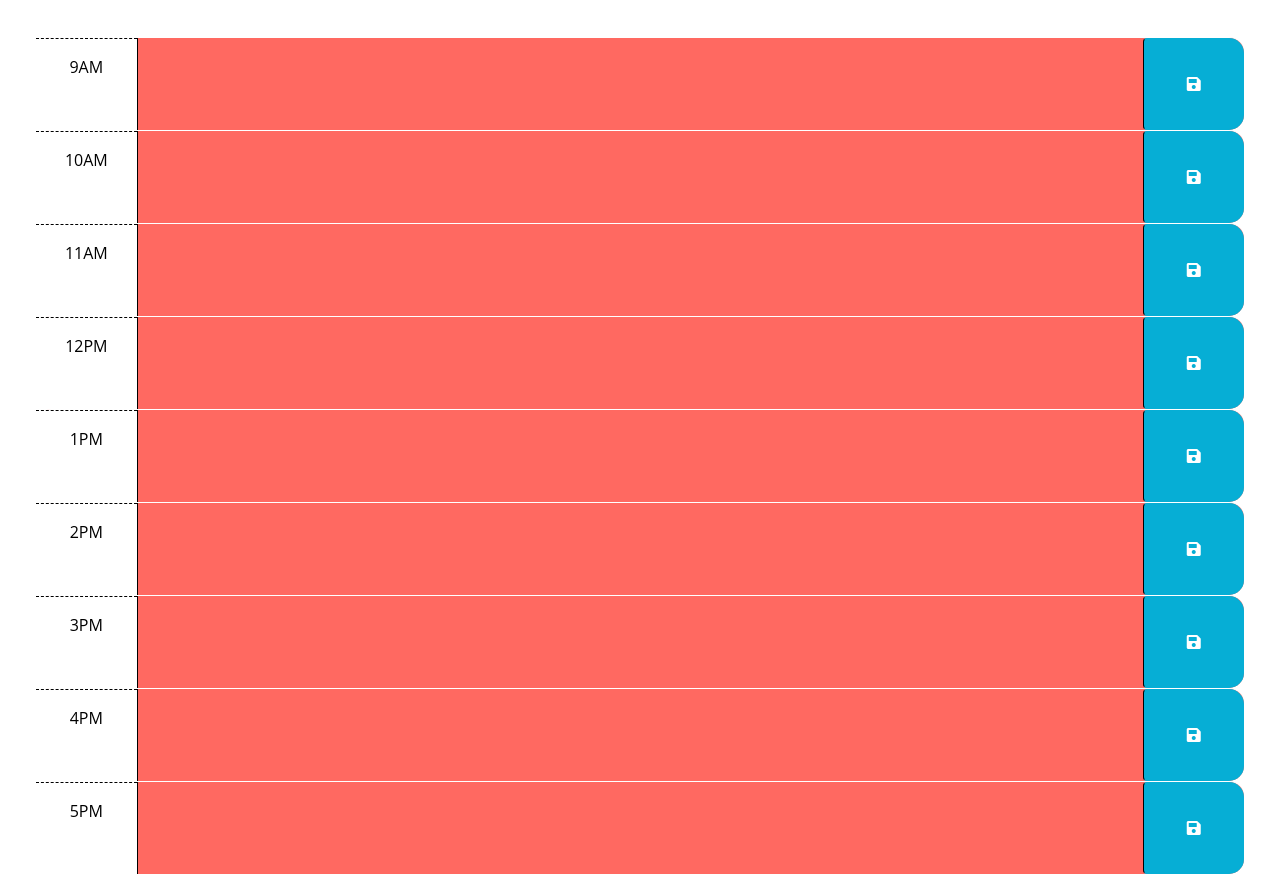
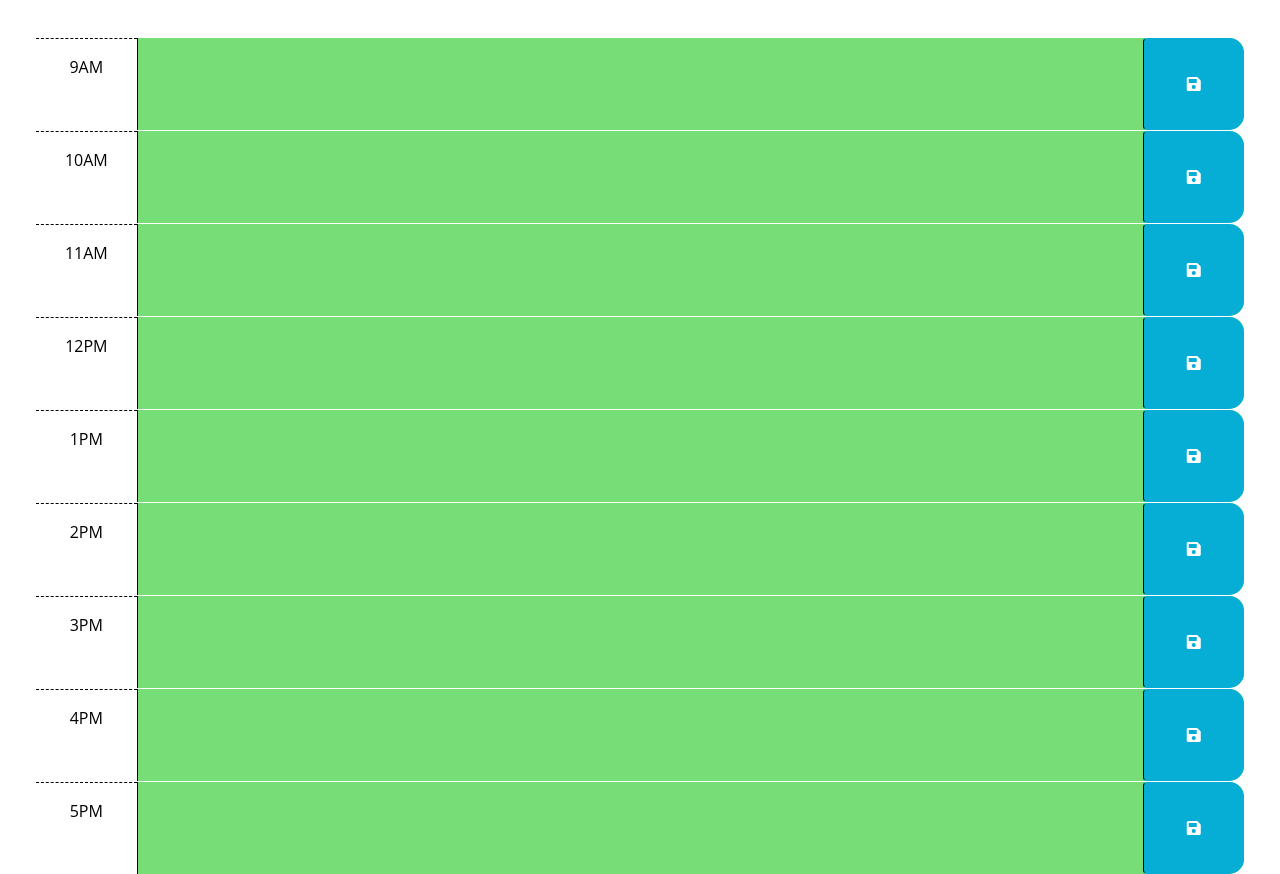
Before and after one commit to KadenDean7/workday-scheduler, a plain HTML site: page assets/index.html in a window 1280 px wide. Shown: the part 260-1134 px from the top of the page. Drawn offline with nearby package versions, Linux system fonts and the light colour scheme.

Commit message:
fixed the colors on the time blocks to display accurately

```diff
--- a/assets/index.html
+++ b/assets/index.html
@@ -67,7 +67,7 @@
         </button>
       </div>
 
-      <div id="hour-1" class="row time-block past">
+      <div id="hour-13" class="row time-block past">
         <div class="col-2 col-md-1 hour text-center py-3">1PM</div>
         <textarea class="col-8 col-md-10 description" rows="3"> </textarea>
         <button class="btn saveBtn col-2 col-md-1" aria-label="save">
@@ -75,7 +75,7 @@
         </button>
       </div>
 
-      <div id="hour-2" class="row time-block past">
+      <div id="hour-14" class="row time-block past">
         <div class="col-2 col-md-1 hour text-center py-3">2PM</div>
         <textarea class="col-8 col-md-10 description" rows="3"> </textarea>
         <button class="btn saveBtn col-2 col-md-1" aria-label="save">
@@ -83,7 +83,7 @@
         </button>
       </div>
 
-      <div id="hour-3" class="row time-block past">
+      <div id="hour-15" class="row time-block past">
         <div class="col-2 col-md-1 hour text-center py-3">3PM</div>
         <textarea class="col-8 col-md-10 description" rows="3"> </textarea>
         <button class="btn saveBtn col-2 col-md-1" aria-label="save">
@@ -91,7 +91,7 @@
         </button>
       </div>
 
-      <div id="hour-4" class="row time-block past">
+      <div id="hour-16" class="row time-block past">
         <div class="col-2 col-md-1 hour text-center py-3">4PM</div>
         <textarea class="col-8 col-md-10 description" rows="3"> </textarea>
         <button class="btn saveBtn col-2 col-md-1" aria-label="save">
@@ -99,7 +99,7 @@
         </button>
       </div>
 
-      <div id="hour-5" class="row time-block past">
+      <div id="hour-17" class="row time-block past">
         <div class="col-2 col-md-1 hour text-center py-3">5PM</div>
         <textarea class="col-8 col-md-10 description" rows="3"> </textarea>
         <button class="btn saveBtn col-2 col-md-1" aria-label="save">
--- a/assets/script.js
+++ b/assets/script.js
@@ -2,9 +2,7 @@
 // the code isn't run until the browser has finished rendering all the elements
 // in the html.
 $(function () {
-  var currentHour = dayjs().hour();
   var todaysDate = dayjs();
-  var blockHour = parseInt($(this).attr("id"));
     // TODO: Add a listener for click events on the save button. This code should
     // use the id in the containing time-block as a key to save the user input in
     // local storage. HINT: What does `this` reference in the click listener
@@ -26,8 +24,13 @@ $(function () {
     // past, present, and future classes? How can Day.js be used to get the
     // current hour in 24-hour time?
     function pastPresFuture(){
+      var currentHour = dayjs().hour();
       //takes time block id uses the each function to iterate over each html element using the id
       $(".time-block").each(function(){
+        //moved blockHour var so this would reference the timeblock class
+        //also fixed where it wasnt displaying the hour correctly had to remove the -
+        var blockHour = parseInt($(this).attr("id").split("hour-")[1]);
+
         //changes the blcok class based on the hour of the day it is
         if (blockHour < currentHour){
           $(this).removeClass("present");
@@ -49,9 +52,12 @@ $(function () {
     // the values of the corresponding textarea elements. HINT: How can the id
     // attribute of each time-block be used to do this?
     //
+
+
     // TODO: Add code to display the current date in the header of the page.
     //displays current date at in the header
     $("#currentDay").text(todaysDate.format("MMM D, YYYY"));
 
+
     pastPresFuture();
   });
```
